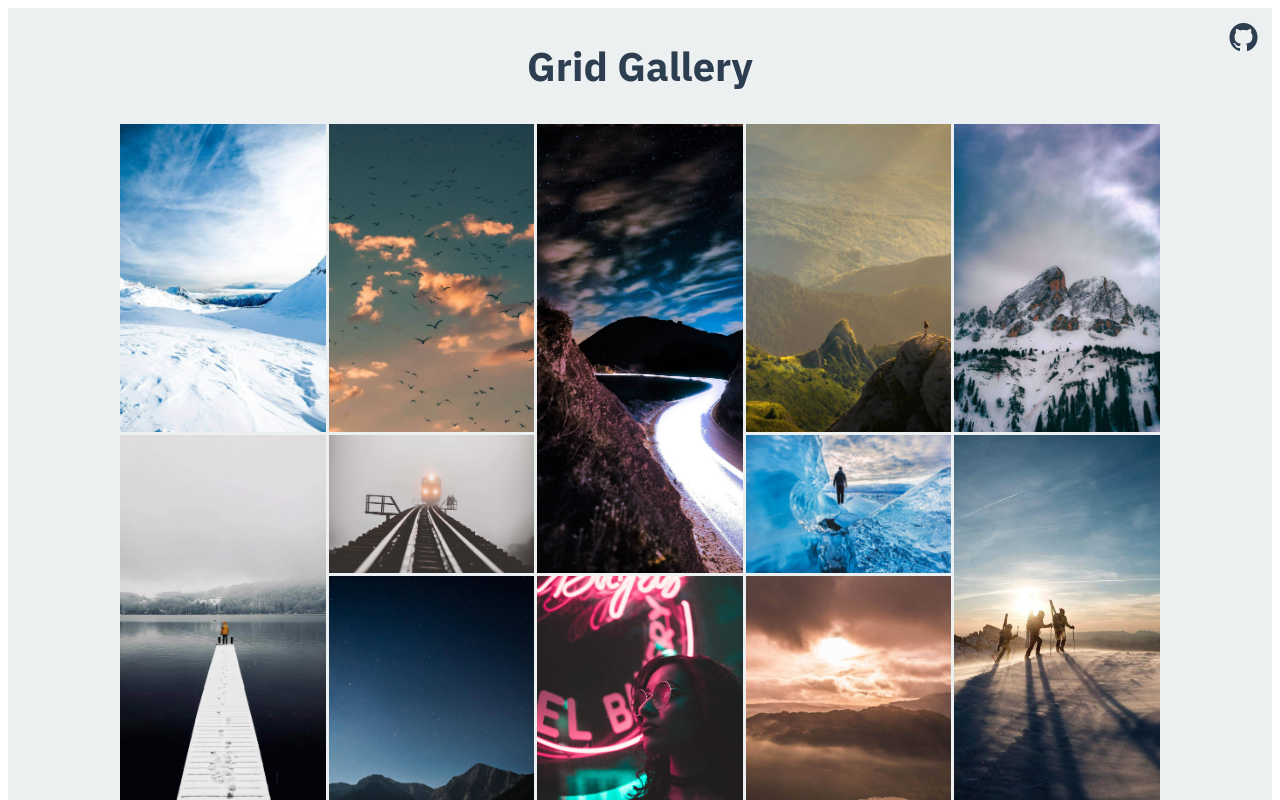
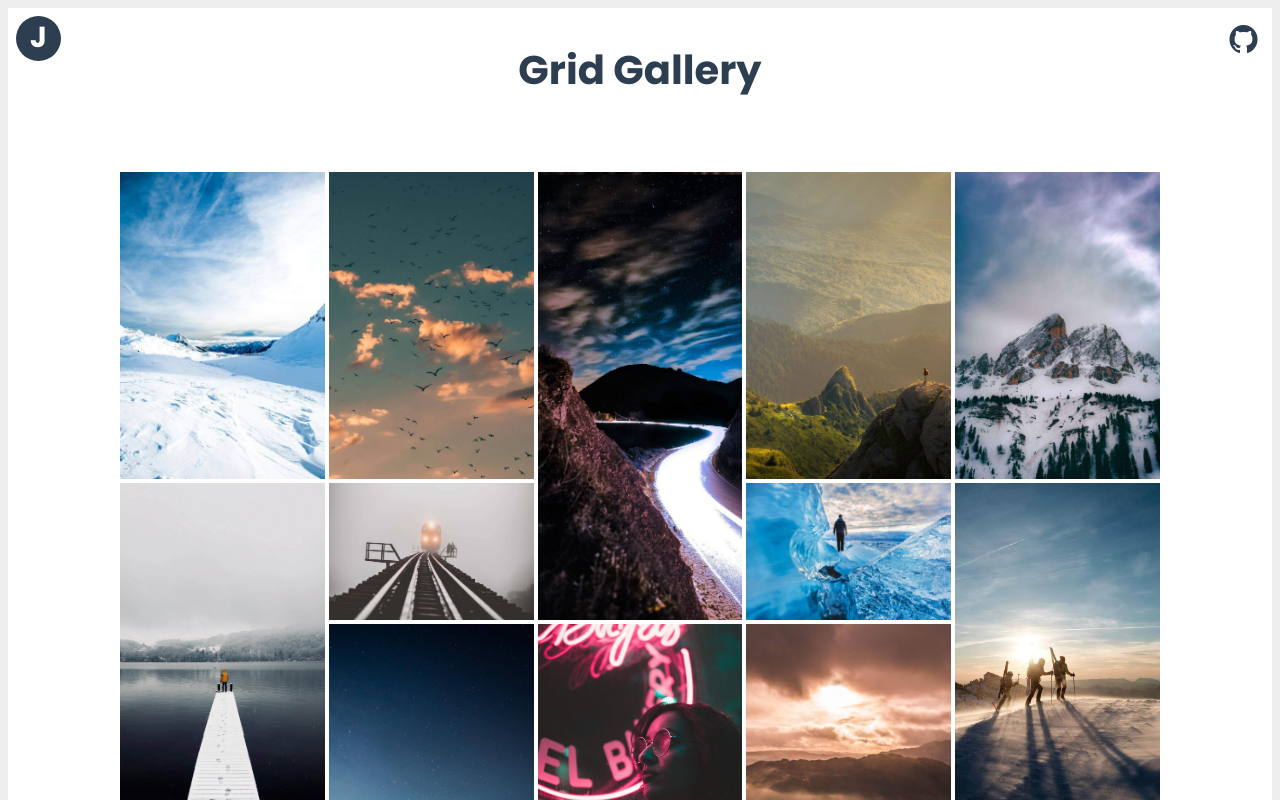
Before and after one commit to jestov/grid-gallery, a plain HTML site: page docs/index.html in a window 1280 px wide. Shown: the top 800 px of the page. Drawn offline with nearby package versions, Linux system fonts and the light colour scheme.

Commit message:
Link to personal website

```diff
--- a/docs/css/grid-gallery.css
+++ b/docs/css/grid-gallery.css
@@ -1,10 +1,25 @@
 body{
-  font-family: 'IBM Plex Sans', sans-serif;
-  background: #fff;
+  font-family: 'Poppins', sans-serif;
+  background: #eee;
   margin: 0;
 }
+.logo{
+  width: 45px;
+  height: 45px;
+  color:#fff;
+  background: #2c3e50;
+  font-size: 29px;
+  position: fixed;
+  top:1rem;
+  left: 1rem;
+  border-radius: 50%;
+  text-decoration: none;
+  font-weight: 600;
+  text-align: center;
+  z-index: 2;
+}
 main{
-  background:rgba(236, 240, 241,1.0);
+  background:#fff;
   min-height: 98vh;
   margin: 1vh;
   color: #2c3e50;
@@ -14,6 +29,7 @@ main{
   width: 65em;
   margin: 0 auto;
   max-width: 100%;
+  padding: 40px 0;
 }
 .container{
   text-align: center;
@@ -37,8 +53,7 @@ h1{
 .gg-box{
   display: grid;
   grid-template-columns: repeat(auto-fit, minmax(11em, 1fr));
-  grid-gap: 3px;
-  justify-content: center;
+  grid-gap: 4px;
 }
 .gg-element{
   display: flex;
--- a/docs/index.html
+++ b/docs/index.html
@@ -7,10 +7,11 @@
     <title>Grid Gallery</title>
     <link rel="stylesheet" href="css/grid-gallery.min.css">
     <link rel="stylesheet" href="//code.ionicframework.com/ionicons/2.0.1/css/ionicons.min.css">
-    <link href="https://fonts.googleapis.com/css?family=IBM+Plex+Sans:300,400,700" rel="stylesheet">
+    <link href="https://fonts.googleapis.com/css?family=IBM+Plex+Sans:300,400|Poppins:300,400,700" rel="stylesheet">
   </head>
   <body>
     <div id="gg-screen"></div>
+    <a href="/" class="logo">J</a>
     <main>
       <div class="container">
         <h1>Grid Gallery</h1>
```
Also changed, not shown: docs/css/grid-gallery.min.css.
